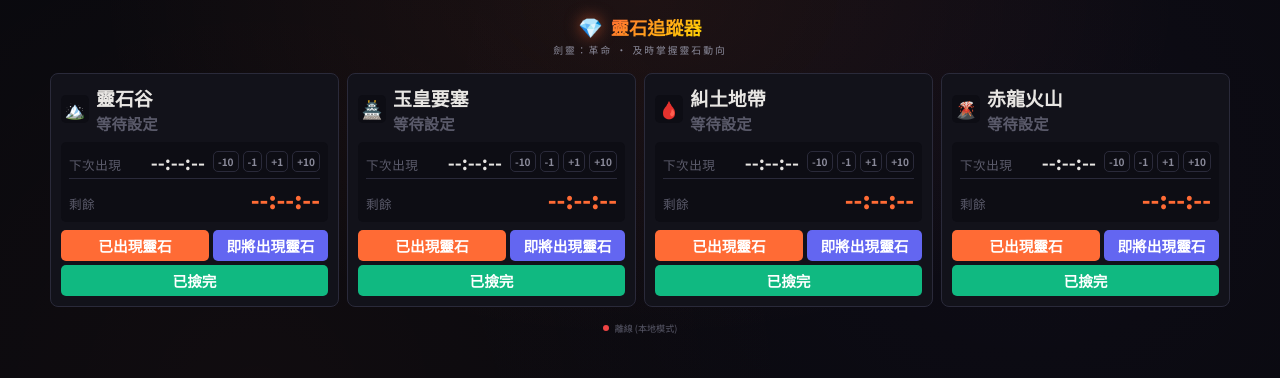
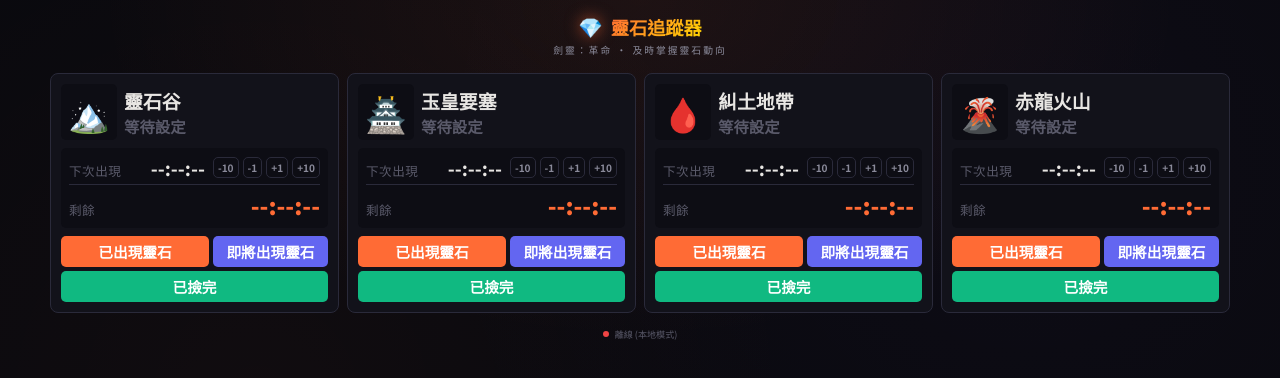
Before and after one commit to wayneq77/bns-stone, a plain HTML site: page index.html in a window 1280 px wide. Drawn offline with nearby package versions, Linux system fonts and the light colour scheme; a script that the page names is missing.

Commit message:
UI tweak: Double the size of map icons

```diff
--- a/styles.css
+++ b/styles.css
@@ -282,9 +282,9 @@ body {
 }
 
 .map-icon {
-    font-size: 1.2rem;
-    width: 28px;
-    height: 28px;
+    font-size: 2.4rem;
+    width: 56px;
+    height: 56px;
     display: flex;
     align-items: center;
     justify-content: center;
```
